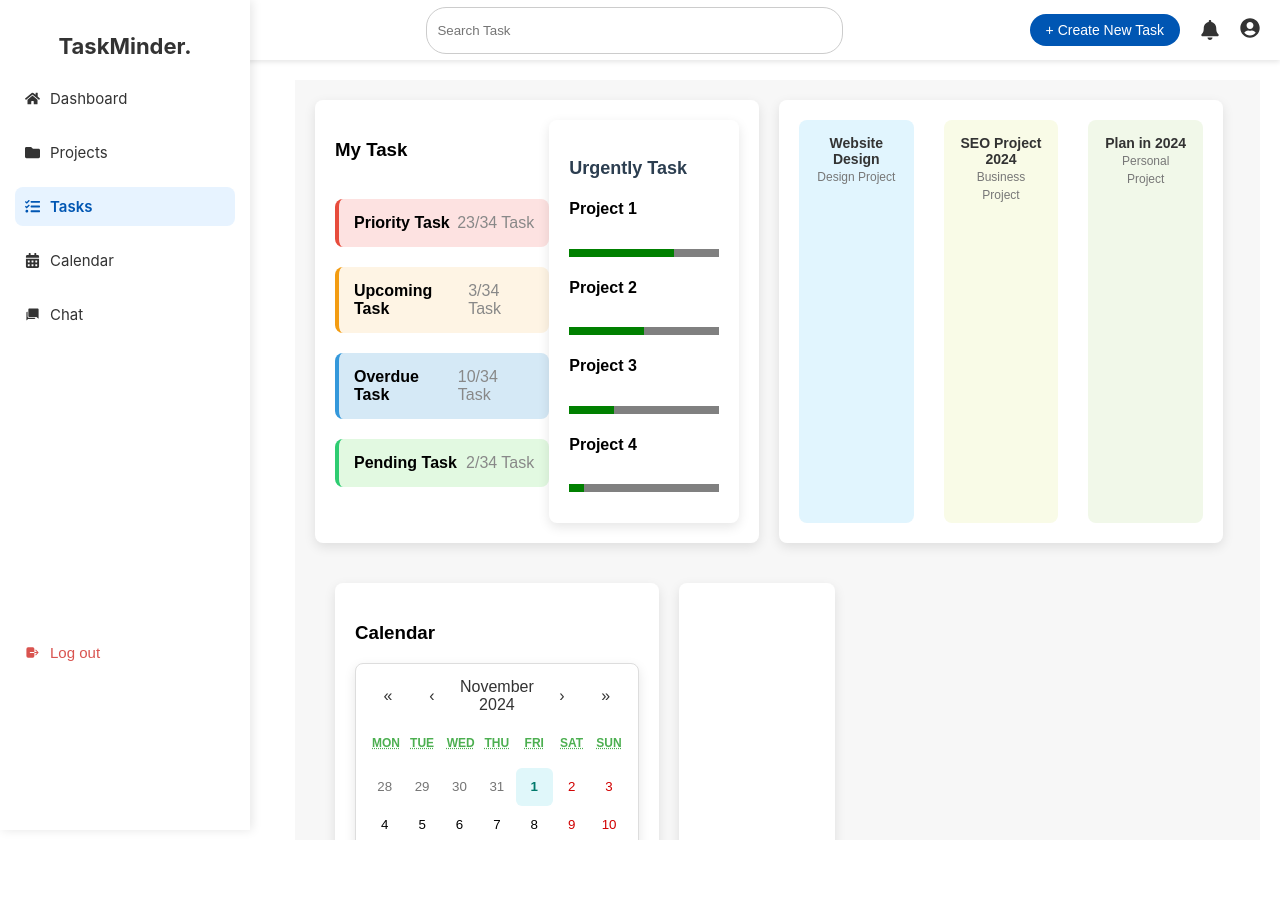
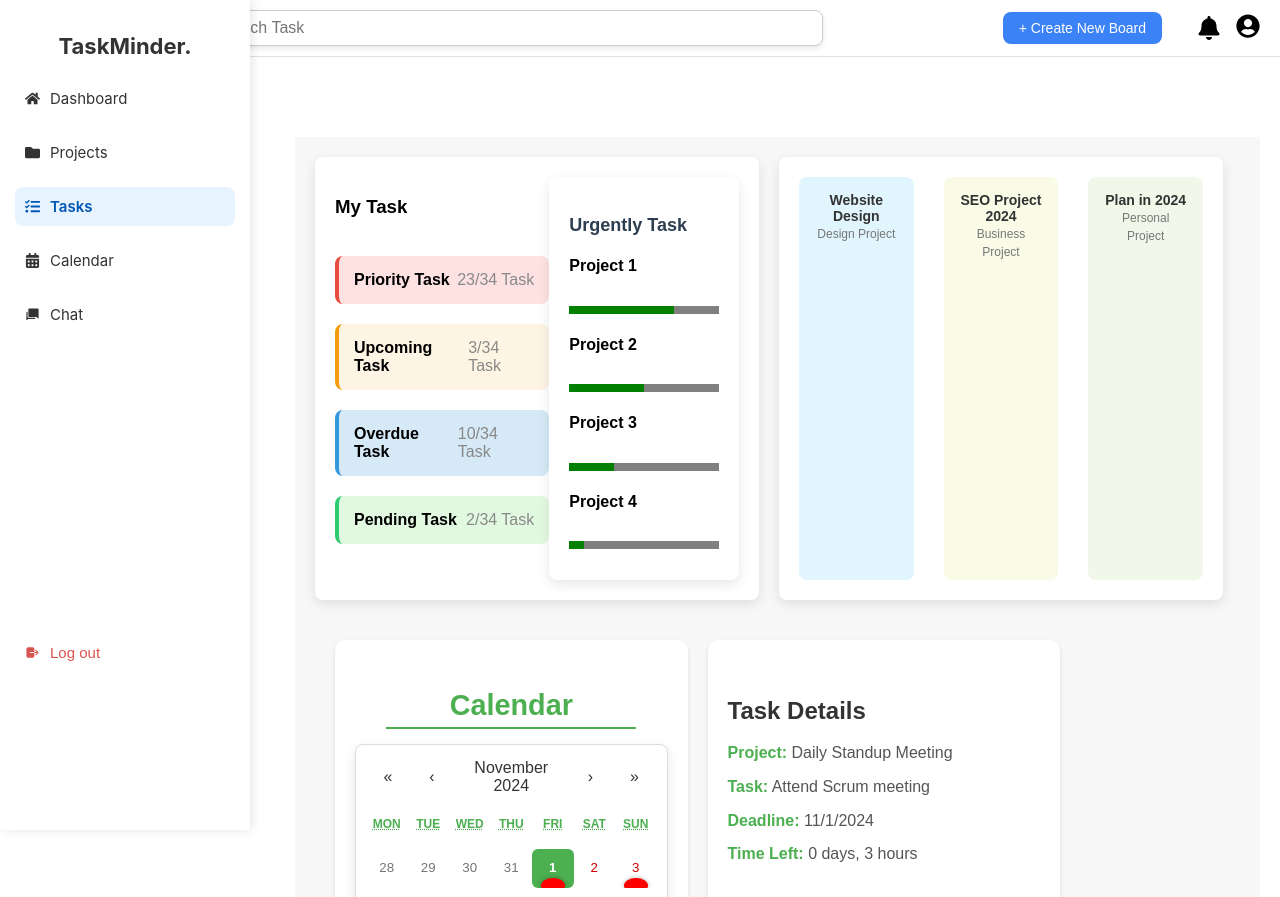
Before and after one commit to ToiLaHao2/CapstoneProject2, a React (Create React App) app in the folder client/: page / in a window 1280 px wide. Before the commit the page ends 840 px from the top, so only its background shows below. Built offline with nearby package versions, Linux system fonts and the light colour scheme; sample sign-in values are in the browser's storage.

Commit message:
up add board button and fix calendar and add dashboard fileld

```diff
--- a/client/src/components/dashboard/Dashboard.css
+++ b/client/src/components/dashboard/Dashboard.css
@@ -9,7 +9,7 @@
 }
 
 /* Section Containers */
-.tasks, .urgently-task, .recently-visited, .workspace, .new-chat {
+.tasks, .urgently-task, .recently-dashboard, .workspace, .new-chat {
     background-color: #fff;
     padding: 20px;
     border-radius: 8px;
@@ -26,7 +26,7 @@
     width: 48%;
 }
 
-.urgently-task, .recently-visited, .workspace, .new-chat {
+.urgently-task, .recently-dashboard, .workspace, .new-chat {
     width: 48%;
 }
 
@@ -108,14 +108,14 @@ progress[value] {
 }
 
 /* Recently Visited Section */
-.recently-visited {
+.recently-dashboard {
     display: flex;
     justify-content: space-between;
     flex-wrap: wrap;
     gap: 20px;
 }
 
-.visited-project {
+.dashboard-project {
     background-color: #f9f9f9;
     padding: 15px;
     border-radius: 8px;
@@ -125,39 +125,39 @@ progress[value] {
     transition: transform 0.3s ease, box-shadow 0.3s ease;
 }
 
-.visited-project img {
+.dashboard-project img {
     max-width: 100%;
     border-radius: 8px;
     margin-bottom: 10px;
 }
 
-.visited-project p {
+.dashboard-project p {
     font-size: 14px;
     font-weight: 600;
     margin: 0;
     color: #333;
 }
 
-.visited-project span {
+.dashboard-project span {
     font-size: 12px;
     color: #777;
 }
 
-.visited-project:hover {
+.dashboard-project:hover {
     transform: translateY(-10px);
     box-shadow: 0 10px 20px rgba(0, 0, 0, 0.1);
 }
 
 /* Add Background Color Variations for Recently Visited Projects */
-.visited-project:nth-child(1) {
+.dashboard-project:nth-child(1) {
     background-color: #e1f5fe; /* Light Blue */
 }
 
-.visited-project:nth-child(2) {
+.dashboard-project:nth-child(2) {
     background-color: #f9fbe7; /* Light Yellow */
 }
 
-.visited-project:nth-child(3) {
+.dashboard-project:nth-child(3) {
     background-color: #f1f8e9; /* Light Green */
 }
 
@@ -175,15 +175,27 @@ progress[value] {
 
 /* Calendar Section */
 .calendar-section {
-    background-color: #fff;
+    flex: 1;
+    background: #ffffff;
     padding: 20px;
-    border-radius: 8px;
-    box-shadow: 0 4px 12px rgba(0, 0, 0, 0.1);
-    flex: 1;
-    /* max-width: 45%; Adjust width */
-    box-sizing: border-box;
-    text-align: left; /* Ensure text inside the section aligns to the left */
+    border-radius: 10px;
+    box-shadow: 0 2px 4px rgba(0, 0, 0, 0.1);
+    display: flex;
+    flex-direction: column;
+    align-items: center;
 }
+
+.calendar-title {
+    margin-bottom: 15px;
+    font-size: 1.8rem;
+    color: #4caf50;
+    font-weight: bold;
+    text-align: center;
+    border-bottom: 2px solid #4caf50;
+    padding-bottom: 5px;
+    width: 80%;
+}
+
 
 /* Make sure react-calendar is aligned to the left */
 .react-calendar {
@@ -223,14 +235,45 @@ progress[value] {
 
 /* Details Section */
 .details-calendar-section {
-    background-color: #fff;
+    flex: 1;
+    background: #ffffff;
     padding: 20px;
-    border-radius: 8px;
-    box-shadow: 0 4px 12px rgba(0, 0, 0, 0.1);
-    flex: 1;
-    max-width: 45%;
-    box-sizing: border-box;
+    border-radius: 10px;
+    box-shadow: 0 2px 4px rgba(0, 0, 0, 0.1);
 }
+
+.task-details {
+    font-size: 1rem;
+    color: #555;
+    line-height: 1.6;
+}
+
+.task-details h4 {
+    margin-bottom: 10px;
+    color: #333;
+    font-size: 1.5rem;
+}
+
+.task-details p {
+    margin: 8px 0;
+    font-size: 1rem;
+}
+
+.task-details p strong {
+    color: #4caf50;
+    font-weight: bold;
+}
+
+.highlight-task {
+    width: 80%;
+    height: 80%;
+    background-color: red; /* Màu xanh lá */
+    border-radius: 50%; /* Hình tròn */
+    margin: auto; /* Canh giữa */
+    box-shadow: 0 0 5px rgba(0, 0, 0, 0.3);
+}
+
+
 
 /* Responsive Design */
 @media (max-width: 768px) {
--- a/client/src/components/dashboard/Dashboard.js
+++ b/client/src/components/dashboard/Dashboard.js
@@ -2,14 +2,34 @@ import React, { useState } from 'react';
 import './Dashboard.css';
 import CalendarComponent from 'react-calendar';
 const Dashboard = () => {
-    const [selectedDate, setSelectedDate] = useState(null);
+    const today = new Date();
+    const [selectedDate, setSelectedDate] = useState(today);
 
-    const taskDetails = {
-        project: 'Website Design',
-        task: 'Create Homepage Layout',
-        deadline: '2024-11-30',
-        timeLeft: '5 days, 2 hours, 30 minutes',
-    };
+    const tasks = [
+        {
+            date: new Date(today.getFullYear(), today.getMonth(), today.getDate()), // Hôm nay
+            details: {
+                project: 'Daily Standup Meeting',
+                task: 'Attend Scrum meeting',
+                deadline: today.toLocaleDateString(),
+                timeLeft: '0 days, 3 hours',
+            },
+        },
+        {
+            date: new Date(today.getFullYear(), today.getMonth(), today.getDate() + 2), // Ngày kế tiếp
+            details: {
+                project: 'Website Design',
+                task: 'Submit wireframe designs',
+                deadline: new Date(today.getFullYear(), today.getMonth(), today.getDate() + 2).toLocaleDateString(),
+                timeLeft: '2 days, 5 hours',
+            },
+        },
+    ];
+
+    // Lấy task dựa trên ngày chọn
+    const selectedTask = tasks.find(task =>
+        task.date.toDateString() === selectedDate.toDateString()
+    );
 
     const handleDateChange = (date) => {
         setSelectedDate(date);
@@ -61,17 +81,17 @@ const Dashboard = () => {
                 </div>
             </div>
 
-            {/* Recently Visited Section */}
-            <div className="recently-visited">
-                <div className="visited-project">
+            {/*  dashboard Section */}
+            <div className="recently-dashboard">
+                <div className="dashboard-project">
                     <p>Website Design</p>
                     <span>Design Project</span>
                 </div>
-                <div className="visited-project">
+                <div className="dashboard-project">
                     <p>SEO Project 2024</p>
                     <span>Business Project</span>
                 </div>
-                <div className="visited-project">
+                <div className="dashboard-project">
                     <p>Plan in 2024</p>
                     <span>Personal Project</span>
                 </div>
@@ -79,25 +99,46 @@ const Dashboard = () => {
 
             <div className="calendar-container">
                 {/* Calendar Section */}
-                <div className="calendar-section">
-                <h3>Calendar</h3>
+                {/* <div className="calendar-section">
+                    <h3>Calendar</h3>
                     <CalendarComponent
                         onChange={handleDateChange}
                         value={selectedDate}
                     />
+                </div> */}
+
+                <div className="calendar-section">
+                    <h3 className="calendar-title">Calendar</h3>
+                    <CalendarComponent
+                        onChange={handleDateChange}
+                        value={selectedDate}
+                        tileContent={({ date, view }) =>
+                            view === "month" &&
+                                tasks.some(task =>
+                                    task.date.toDateString() === date.toDateString()
+                                ) ? (
+                                <div className="highlight-task"></div>
+                            ) : null
+                        }
+                    />
                 </div>
+
 
                 {/* Details Calendar Section */}
                 <div className="details-calendar-section">
-                    {selectedDate && (
-                        <div className="task-details">
-                            <h4>Task Details for {selectedDate.toLocaleDateString()}</h4>
-                            <p><strong>Project:</strong> {taskDetails.project}</p>
-                            <p><strong>Task:</strong> {taskDetails.task}</p>
-                            <p><strong>Deadline:</strong> {taskDetails.deadline}</p>
-                            <p><strong>Time Left:</strong> {taskDetails.timeLeft}</p>
-                        </div>
-                    )}
+                    <div className="task-details">
+                        <h4>Task Details</h4>
+                        {selectedTask ? (
+                            <>
+                                <p><strong>Project:</strong> {selectedTask.details.project}</p>
+                                <p><strong>Task:</strong> {selectedTask.details.task}</p>
+                                <p><strong>Deadline:</strong> {selectedTask.details.deadline}</p>
+                                <p><strong>Time Left:</strong> {selectedTask.details.timeLeft}</p>
+                            </>
+                        ) : (
+                            <p>No task for this date.</p>
+                        )}
+                    </div>
                 </div>
             </div>
         </div>
--- a/client/src/components/topbar/Topbar.css
+++ b/client/src/components/topbar/Topbar.css
@@ -1,109 +1,191 @@
 .topbar {
-  position: fixed;
-  top: 0;
-  left: 220px;
-  right: 0;
-  height: 60px;
-  background-color: #ffffff;
   display: flex;
+  justify-content: space-between;
   align-items: center;
-  padding: 0 20px;
-  box-shadow: 0 2px 5px rgba(0, 0, 0, 0.1);
-  z-index: 999;
+  padding: 10px 20px;
+  background-color: #fff;
+  border-bottom: 1px solid #e0e0e0;
 }
 
-.topbar .search-container {
+.search-container {
   flex: 1;
   display: flex;
   justify-content: center;
 }
 
-.topbar .search-box {
-  width: 50%;
-  max-width: 500px;
-  height: 35px;
-  padding: 5px 10px;
+.search-box {
+  width: 60%;
+  padding: 8px 16px;
   border: 1px solid #ccc;
-  border-radius: 20px;
-  outline: none;
-  transition: all 0.3s ease;
+  border-radius: 8px;
+  font-size: 16px;
+  box-shadow: 0 2px 5px rgba(0, 0, 0, 0.1);
+  transition: border-color 0.3s ease, box-shadow 0.3s ease;
 }
 
-.topbar .search-box:focus {
-  border-color: #0056b3;
+.search-box:focus {
+  outline: none;
+  border-color: #3b82f6; /* Blue color for focus */
+  box-shadow: 0 0 8px rgba(59, 130, 246, 0.5);
 }
 
-.topbar .right-icons {
+.right-icons {
   display: flex;
   align-items: center;
-  gap: 20px;
 }
 
-.topbar .add-task-btn {
+.add-board-btn {
   padding: 8px 16px;
+  margin-right: 20px;
+  background-color: #3b82f6;
+  color: #fff;
+  border: none;
+  border-radius: 8px;
   font-size: 14px;
-  background-color: #0056b3;
-  color: #ffffff;
-  border: none;
-  border-radius: 20px;
   cursor: pointer;
   transition: background-color 0.3s ease;
 }
 
-.topbar .add-task-btn:hover {
-  background-color: #003f8a;
+.add-board-btn:hover {
+  background-color: #2563eb; /* Darker blue on hover */
 }
 
-.topbar .icon {
-  font-size: 20px;
-  color: #333;
+.icon {
+  font-size: 24px;
+  margin-left: 15px;
   cursor: pointer;
-  transition: color 0.3s ease;
 }
 
-.topbar .icon:hover {
-  color: #0056b3;
-}
-
-/*t*/
 .user-icon-container {
   position: relative;
 }
 
-/* Dropdown Menu */
 .dropdown-menu {
   position: absolute;
   top: 100%;
   right: 0;
-  background-color: #ffffff;
+  background-color: #fff;
   border: 1px solid #ccc;
-  border-radius: 8px; /* Tăng border radius cho bo góc mượt */
-  box-shadow: 0 4px 10px rgba(0, 0, 0, 0.2); /* Tăng độ bóng */
-  padding: 15px; /* Tăng padding để menu rộng rãi hơn */
-  z-index: 1000;
-  min-width: 180px; /* Đặt chiều rộng tối thiểu lớn hơn */
+  border-radius: 8px;
+  box-shadow: 0 4px 8px rgba(0, 0, 0, 0.1);
+  width: 200px;
+  margin-top: 5px;
+  padding: 10px;
+  display: flex;
+  flex-direction: column;
 }
 
-/* Dropdown Items */
 .dropdown-item {
-  width: 100%;
+  background-color: transparent;
   border: none;
-  margin: 5px;
-  padding: 10px 15px; /* Tăng padding giữa các mục */
-  font-size: 15px; /* Tăng kích thước font */
-  font-weight: 600; /* Tăng độ đậm cho chữ */
-  color: #333; /* Giữ màu chữ trung tính */
-  text-decoration: none; /* Bỏ gạch chân */
-  border-radius: 5px; /* Bo góc nhẹ từng mục */
-  display: block; /* Giúp các mục chiếm toàn bộ chiều rộng */
-  transition: all 0.3s ease; /* Thêm hiệu ứng mượt khi hover */
+  padding: 10px;
+  text-align: left;
+  cursor: pointer;
+  font-size: 14px;
 }
 
-/* Hover effect */
 .dropdown-item:hover {
-  background-color: #f5faff; /* Màu nền xanh nhạt khi hover */
-  color: #0056b3; /* Đổi màu chữ khi hover */
+  background-color: #f0f0f0;
 }
+
+.overlay {
+  position: fixed;
+  top: 0;
+  left: 0;
+  width: 100%;
+  height: 100%;
+  background-color: rgba(0, 0, 0, 0.5);
+  display: flex;
+  justify-content: center;
+  align-items: center;
+}
+
+.form-container {
+  background-color: #ffffffd2;
+  padding: 20px;
+  border-radius: 8px;
+  width: 400px;
+  box-shadow: 0 4px 8px rgba(0, 0, 0, 0.1);
+}
+
+.input-group {
+  margin-bottom: 20px;
+}
+
+.input-group label {
+  display: block;
+  font-weight: bold;
+  margin-bottom: 8px;
+}
+
+.input-group input {
+  width: 95%;
+  padding: 10px;
+  border-radius: 8px;
+  border: 1px solid #ccc;
+  font-size: 16px;
+}
+
+.input-group select {
+  width: 100%;
+  padding: 10px;
+  border-radius: 8px;
+  border: 1px solid #ccc;
+  font-size: 16px;
+}
+
+.form-actions {
+  display: flex;
+  justify-content: space-between;
+}
+
+/* General button styles */
+.submit-btn, .cancel-btn {
+  padding: 10px 20px;
+  font-size: 16px;
+  border-radius: 8px;
+  border: none;
+  cursor: pointer;
+  transition: background-color 0.3s ease, box-shadow 0.3s ease;
+  display: inline-block;
+  width: 48%; /* Ensure both buttons align next to each other */
+}
+
+/* Create button (Submit) */
+.submit-btn {
+  background-color: #3b82f6;  /* Blue color for the create button */
+  color: #fff;
+  box-shadow: 0 4px 6px rgba(59, 130, 246, 0.3);
+}
+
+.submit-btn:hover {
+  background-color: #2563eb;  /* Darker blue on hover */
+  box-shadow: 0 6px 8px rgba(59, 130, 246, 0.5);
+}
+
+.submit-btn:active {
+  background-color: #1d4ed8;  /* Even darker on click */
+  box-shadow: 0 2px 4px rgba(59, 130, 246, 0.3);
+}
+
+/* Cancel button */
+.cancel-btn {
+  background-color: #f0f0f0;
+  color: #333;
+  box-shadow: 0 4px 6px rgba(0, 0, 0, 0.1);
+}
+
+.cancel-btn:hover {
+  background-color: #e0e0e0;
+  box-shadow: 0 4px 6px rgba(0, 0, 0, 0.2);
+}
+
+.cancel-btn:active {
+  background-color: #d0d0d0;
+  box-shadow: 0 2px 4px rgba(0, 0, 0, 0.15);
+}
+
+
 
 /* Responsive Styling */
 @media (max-width: 768px) {
--- a/client/src/components/topbar/Topbar.js
+++ b/client/src/components/topbar/Topbar.js
@@ -6,7 +6,9 @@ import { useNavigate } from "react-router-dom";
 
 const Topbar = () => {
     const [isDropdownOpen, setIsDropdownOpen] = useState(false);
+    const [isFormOpen, setIsFormOpen] = useState(false);
     const dropdownRef = useRef(null);
+    const formRef = useRef(null);
     const navigate = useNavigate();
 
     const toggleDropdown = () => setIsDropdownOpen(!isDropdownOpen);
@@ -18,6 +20,14 @@ const Topbar = () => {
         ) {
             setIsDropdownOpen(false);
         }
+
+        if (
+            formRef.current &&
+            !formRef.current.contains(event.target) &&
+            isFormOpen
+        ) {
+            setIsFormOpen(false);
+        }
     };
 
     useEffect(() => {
@@ -25,11 +35,19 @@ const Topbar = () => {
         return () => {
             document.removeEventListener("mousedown", handleClickOutside);
         };
-    }, []);
+    });
 
     const handleNavigation = path => {
-        navigate(path); // Điều hướng đến trang mong muốn
-        setIsDropdownOpen(false); // Đóng dropdown sau khi điều hướng
+        navigate(path); // Navigate to the desired page
+        setIsDropdownOpen(false);
+    };
+
+    const handleCreateBoard = () => {
+        setIsFormOpen(true);
+    };
+
+    const handleCloseForm = () => {
+        setIsFormOpen(false);
     };
 
     return (
@@ -42,7 +60,7 @@ const Topbar = () => {
                 />
             </div>
             <div className="right-icons">
-                <button className="add-task-btn">+ Create New Task</button>
+                <button className="add-board-btn" onClick={handleCreateBoard}>+ Create New Board</button>
                 <FaBell className="icon" />
                 <div
                     className="user-icon-container"
@@ -74,6 +92,32 @@ const Topbar = () => {
                         </div>}
                 </div>
             </div>
+
+            {/* Overlay and form for creating new board */}
+            {isFormOpen && (
+                <div className="overlay">
+                    <div className="form-container" ref={formRef}>
+                        <h2>Create New Board</h2>
+                        <form>
+                            <div className="input-group">
+                                <label htmlFor="boardName">Board Name:</label>
+                                <input type="text" id="boardName" name="boardName" />
+                            </div>
+                            <div className="input-group">
+                                <label htmlFor="boardType">Type of Board:</label>
+                                <select id="boardType" name="boardType">
+                                    <option value="public">Public</option>
+                                    <option value="private">Private</option>
+                                </select>
+                            </div>
+                            <div className="form-actions">
+                                <button type="submit" className="submit-btn">Create</button>
+                                <button type="button" className="cancel-btn" onClick={handleCloseForm}>Cancel</button>
+                            </div>
+                        </form>
+                    </div>
+                </div>
+            )}
         </div>
     );
 };
```
Also changed, not shown: 1 other file (tests, documents, lock files or other folders).
